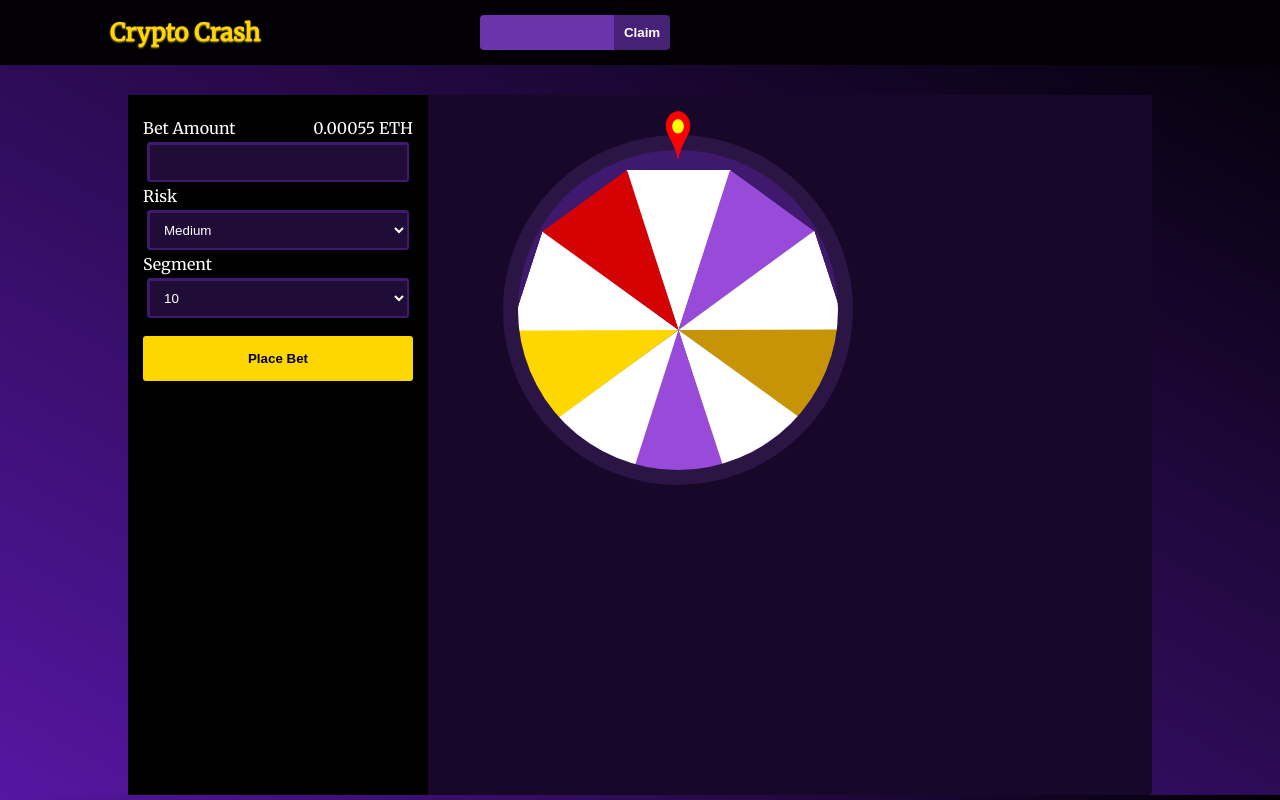
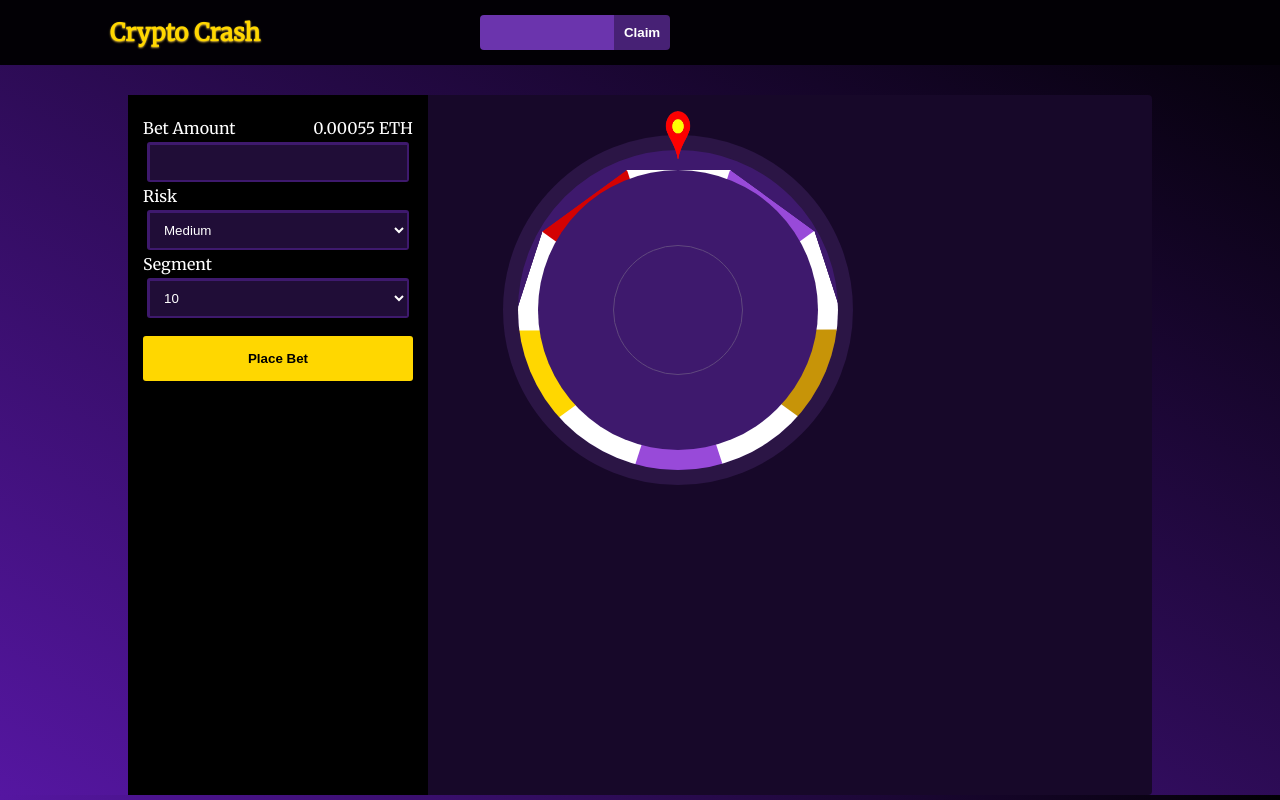
Before and after one commit to Barbara-Kavanaugh/Crypto-Project, a React (Create React App) app in the folder frontend/casino/: page / in a window 1280 px wide. Built offline with nearby package versions, Linux system fonts and the light colour scheme.

Commit message:
working on how to calculate win; need to fix wheel style

```diff
--- a/frontend/casino/src/components/Main/Main.js
+++ b/frontend/casino/src/components/Main/Main.js
@@ -1,6 +1,7 @@
 import React, { useState, useEffect, useRef } from 'react';
 import '../styles/Main.scss';
 import { createWheel } from '../../utils/createWheel';
+import { wheelController } from '../../utils/wheelController';
 
 const Main = () => {
   const wheelRef= useRef()
@@ -18,6 +19,11 @@ const Main = () => {
   const [segment, setSegment]= useState('10');
   const [deg, setDeg]= useState(0);
   const [coordinate, setCoordinate]= useState("");
+
+  let [win, setWin]= useState(null);
+  let [showWin, setShowWin]= useState(null);
+  let [buttonResponse, setButtonResponse]= useState(false);
+  let [colorResponse, setColorResponse]= useState('');
 
   const initialWheel = () => {
     return createWheel(segment, risk, colorScheme);
@@ -39,6 +45,23 @@ const Main = () => {
       setDeg(randomDegree);
     }
   }
+
+  useEffect(() => {
+    if (wheelRef.current && deg) {
+      wheelRef.current.ontransitionend= () => {
+        wheelRef.current.style.transition= 'none';
+
+        let actualDegree= deg%360;
+        const winData= wheelController(coordinate, actualDegree, segment);
+        setWin(winData?.winValue);
+        setColorResponse(winData?.winColor);
+        setShowWin(winData?.winValue);
+
+        wheelRef.current.style.transform= `rotate(${actualDegree}deg)`;
+      }
+    }
+
+  }, [deg]);
 
   return (
     <div className='main-area'>
@@ -94,6 +117,13 @@ const Main = () => {
                   [...wheel]
                 }
               </div>
+              <div className='mid'>
+                <div className='circle'>
+                  {
+                    showWin!== null && <span style={{color: `${colorScheme[colorResponse]}`}}>{showWin}</span>
+                  }
+                </div>
+              </div>
             </div>
           </div>
         </div>
--- a/frontend/casino/src/components/styles/Main.scss
+++ b/frontend/casino/src/components/styles/Main.scss
@@ -73,6 +73,30 @@
                         }
                     }
                 }
+
+                .mid {
+                   width: 280px;
+                   height:  280px;
+                   background-color: #3e196d;
+                   border-radius: 50%;
+                   position: absolute;
+                   display: flex;
+                   justify-content: center;
+                   align-items: center;
+
+                   .circle {
+                    width: 130px;
+                    height: 130px;
+                    border: 1px solid;
+                    border-radius: 50%;
+                    border-color: #60487e;
+                    display: flex;
+                    justify-content: center;
+                    align-items: center;
+                    font-weight: 600;
+                    font-size: 25px;
+                   }
+                }
             }
         }
 
--- /dev/null
+++ b/frontend/casino/src/utils/wheelController.js
@@ -0,0 +1,23 @@
+export const wheelController= (deg, actualDegree, segment) => {
+    if (deg.length> 0) {
+        for (let i= 0; i< deg.length; i++) {
+            const degree= parseInt(deg[i].degree);
+            const colorDegree= 360-degree;
+            const spin= (360/segment)/2;
+
+            if (Math.floor(actualDegree)>= colorDegree-spin && Math.floor(actualDegree)< colorDegree+spin) {
+                return {
+                    winValue: deg[i].winvalue,
+                    winColor: deg[i].color
+                }
+            } else {
+                if (actualDegree=== 0) {
+                    return {
+                        winValue: deg[0].winvalue,
+                        winColor: deg[0].color
+                    }
+                }
+            }
+        }
+    }
+}
```
